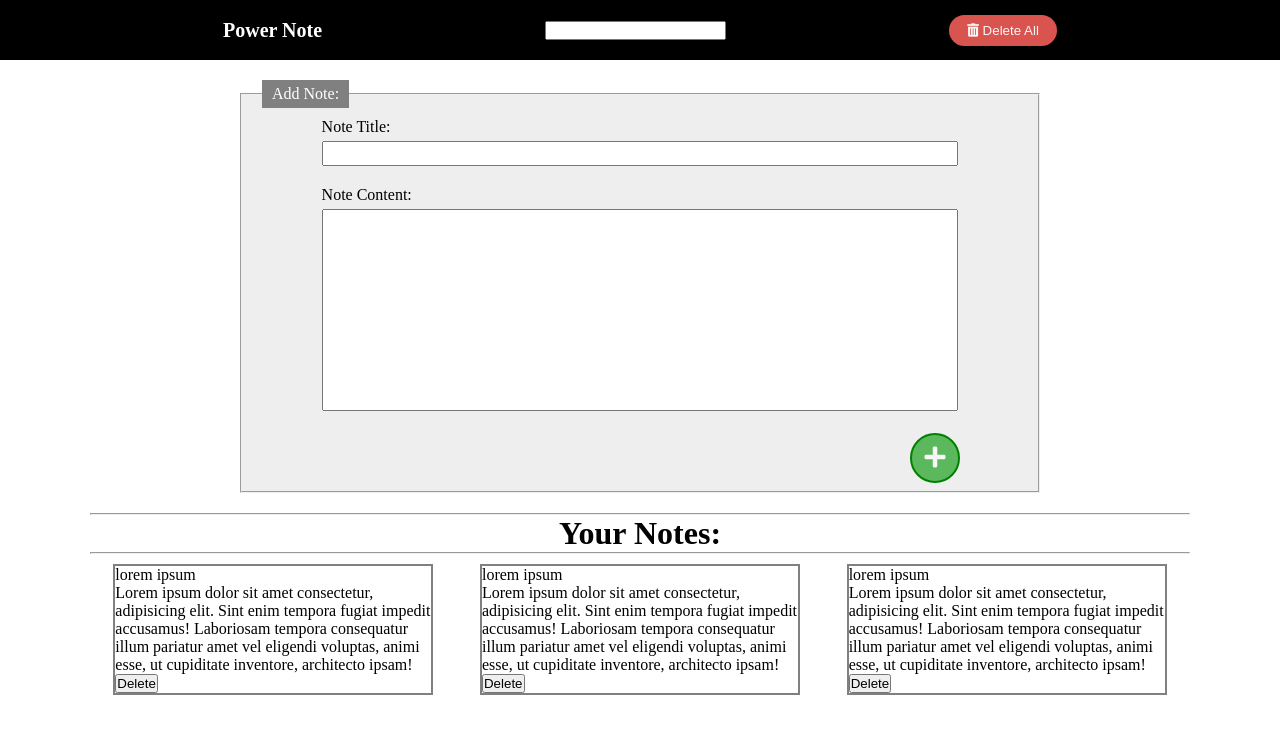
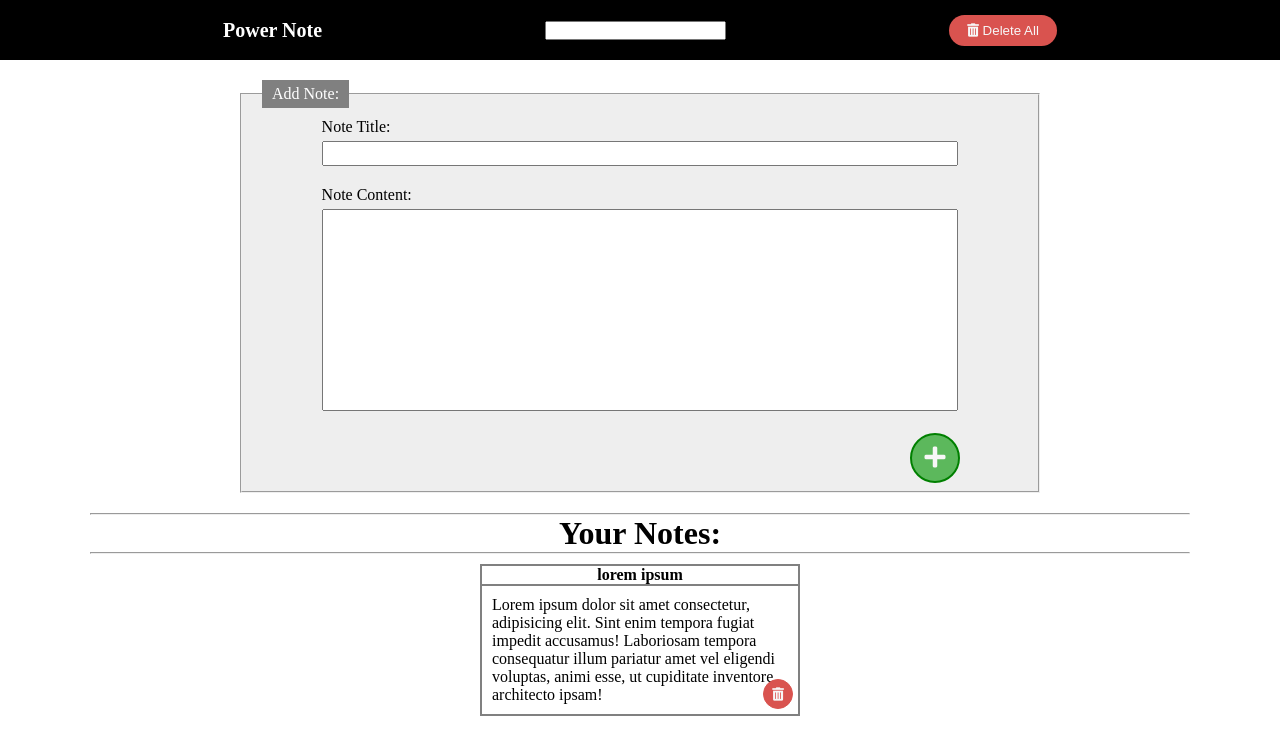
Before and after one commit to iamhiman/power-note, a plain HTML site: page index.html in a window 1280 px wide. Drawn offline with Linux system fonts and the light colour scheme.

Commit message:
Update note card style

```diff
--- a/index.html
+++ b/index.html
@@ -51,20 +51,9 @@
             <div id="note-card">
                 <p id="card-title">lorem ipsum</p>
                 <p id="card-content"> Lorem ipsum dolor sit amet consectetur, adipisicing elit. Sint enim tempora fugiat impedit accusamus! Laboriosam tempora consequatur illum pariatur amet vel eligendi voluptas, animi esse, ut cupiditate inventore, architecto ipsam!         </p>
-                <button type="submit"> Delete </button>
+                <button type="submit" id="card-del-button"><i class="fas fa-trash-alt"></i></button>
             </div>
 
-            <div id="note-card">
-                <p id="card-title">lorem ipsum</p>
-                <p id="card-content"> Lorem ipsum dolor sit amet consectetur, adipisicing elit. Sint enim tempora fugiat impedit accusamus! Laboriosam tempora consequatur illum pariatur amet vel eligendi voluptas, animi esse, ut cupiditate inventore, architecto ipsam!         </p>
-                <button type="submit"> Delete </button>
-            </div>
-
-            <div id="note-card">
-                <p id="card-title">lorem ipsum</p>
-                <p id="card-content"> Lorem ipsum dolor sit amet consectetur, adipisicing elit. Sint enim tempora fugiat impedit accusamus! Laboriosam tempora consequatur illum pariatur amet vel eligendi voluptas, animi esse, ut cupiditate inventore, architecto ipsam!         </p>
-                <button type="submit"> Delete </button>
-            </div>
         </div>
 
     </div>
--- a/style.css
+++ b/style.css
@@ -142,4 +142,32 @@ legend {
     flex: 0 0 320px;
     border: 2px solid gray;
     margin-bottom: 20px;
+    position: relative;
 }
+
+#card-title
+{
+    font-weight: bold;
+    text-align: center;
+    border-bottom: 2px solid gray;
+}
+
+#card-content
+{
+    padding: 10px;
+}
+
+#card-del-button
+{
+    cursor: pointer;
+    background-color: #d9534f;
+    color: #f7f7f7;
+    height: 30px;
+    width: 30px;
+    border-radius: 50%;
+    outline: none;
+    border: 1px solid #d9534f;
+    position: absolute;
+    right: 5px;
+    bottom: 5px;
+}
```
